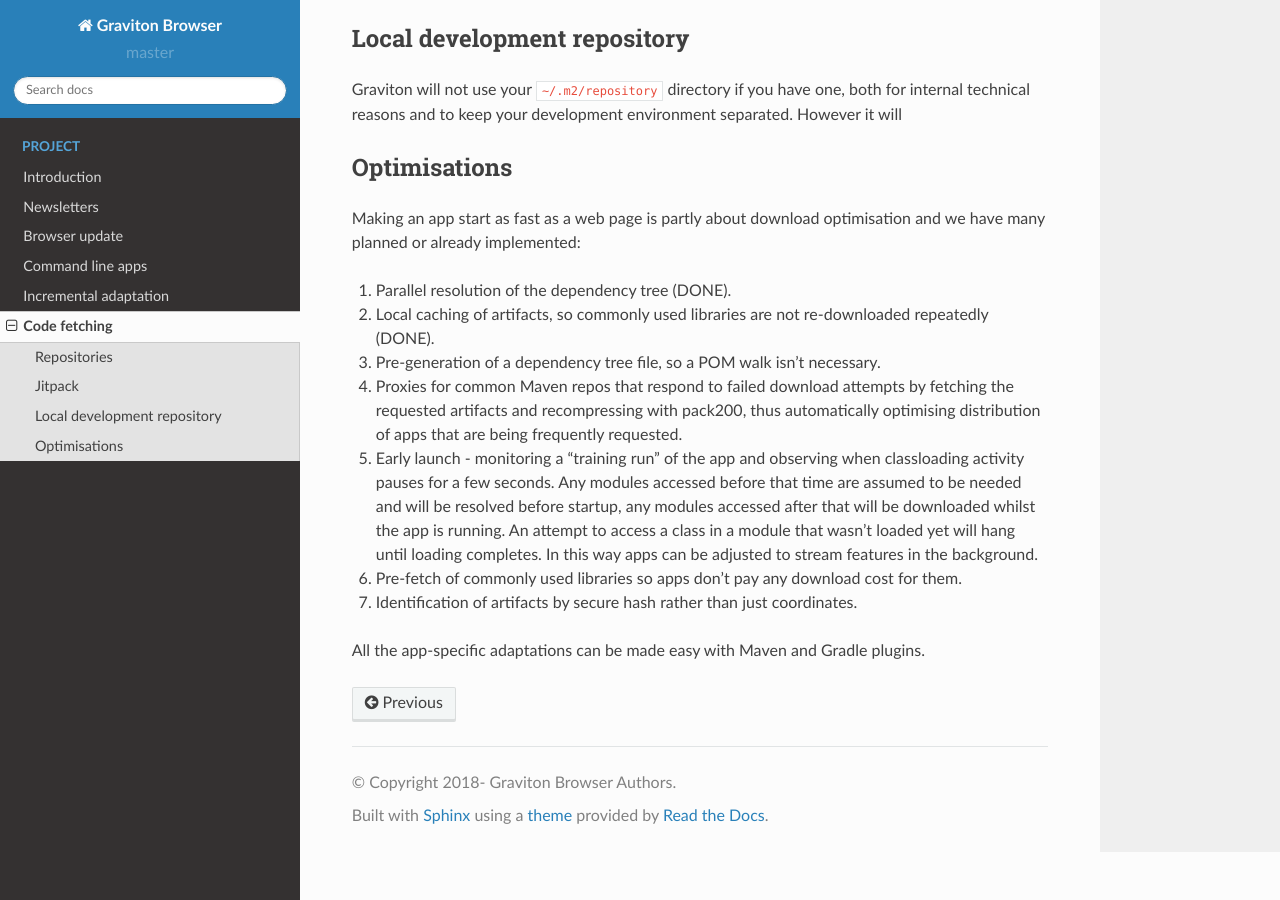
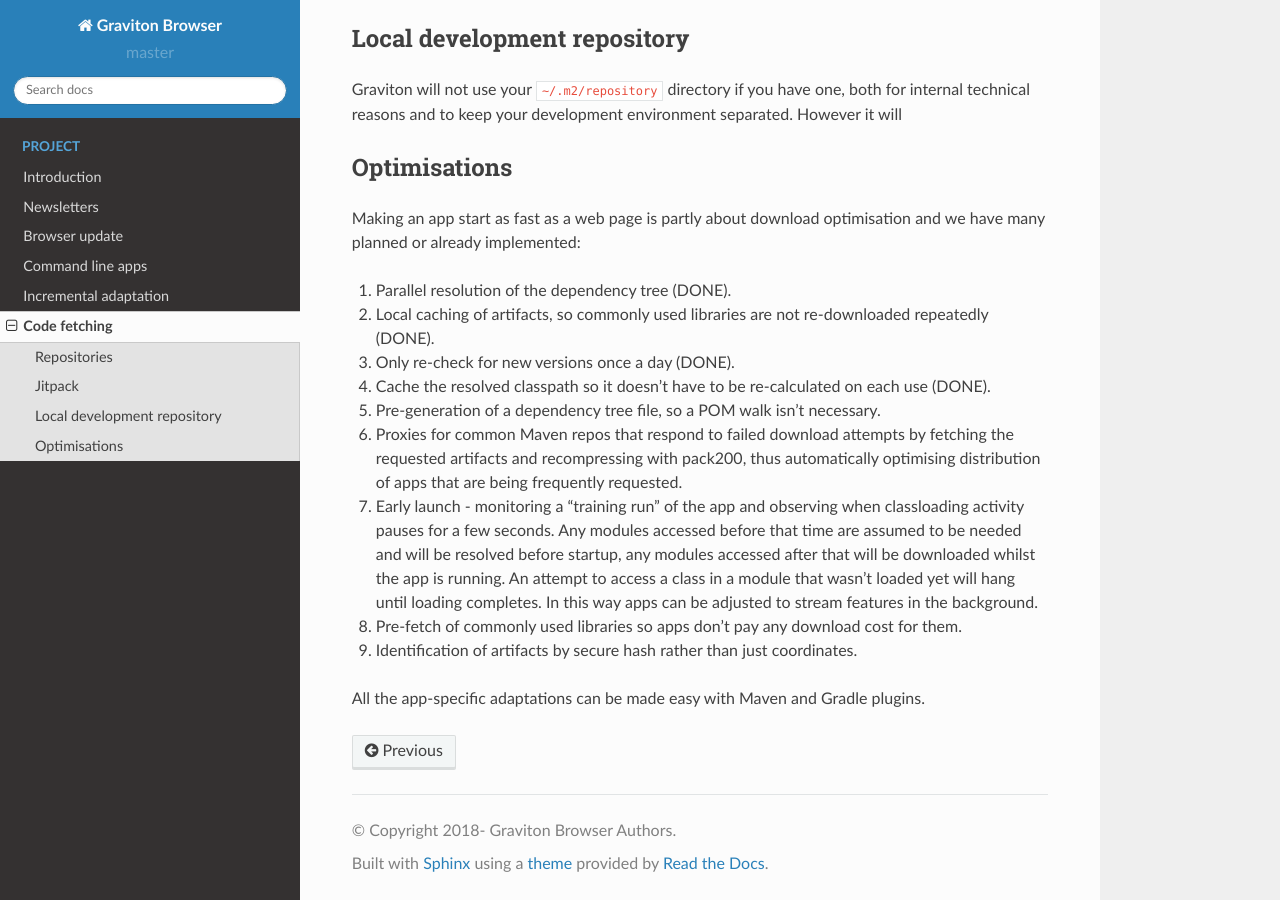
Before and after one commit to graviton-browser/graviton-browser, a Sphinx documentation site: the page built from website/source/code-fetching.rst, in a window 1280 px wide and 900 px high, scrolled down 942 px. Built offline with Sphinx 7.4.7 and the Read the Docs theme 2.0.0, drawn with Linux system fonts in a browser that asks for light colours.

Commit message:
Minor: mention the new optimisations in the code-fetching page.

```diff
--- a/website/source/code-fetching.rst
+++ b/website/source/code-fetching.rst
@@ -43,15 +43,17 @@
 
 1. Parallel resolution of the dependency tree (DONE).
 2. Local caching of artifacts, so commonly used libraries are not re-downloaded repeatedly (DONE).
-3. Pre-generation of a dependency tree file, so a POM walk isn't necessary.
-4. Proxies for common Maven repos that respond to failed download attempts by fetching the requested artifacts and
+3. Only re-check for new versions once a day (DONE).
+4. Cache the resolved classpath so it doesn't have to be re-calculated on each use (DONE).
+5. Pre-generation of a dependency tree file, so a POM walk isn't necessary.
+6. Proxies for common Maven repos that respond to failed download attempts by fetching the requested artifacts and
    recompressing with pack200, thus automatically optimising distribution of apps that are being frequently requested.
-5. Early launch - monitoring a "training run" of the app and observing when classloading activity pauses for a few
+7. Early launch - monitoring a "training run" of the app and observing when classloading activity pauses for a few
    seconds. Any modules accessed before that time are assumed to be needed and will be resolved before startup, any
    modules accessed after that will be downloaded whilst the app is running. An attempt to access a class in a module
    that wasn't loaded yet will hang until loading completes. In this way apps can be adjusted to stream features in
    the background.
-6. Pre-fetch of commonly used libraries so apps don't pay any download cost for them.
-7. Identification of artifacts by secure hash rather than just coordinates.
+8. Pre-fetch of commonly used libraries so apps don't pay any download cost for them.
+9. Identification of artifacts by secure hash rather than just coordinates.
 
 All the app-specific adaptations can be made easy with Maven and Gradle plugins.
```
